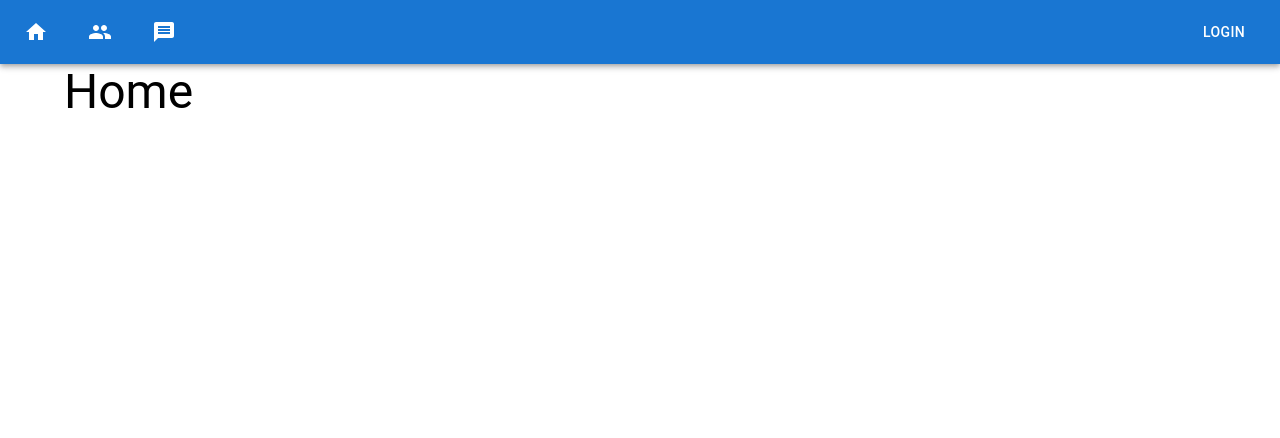
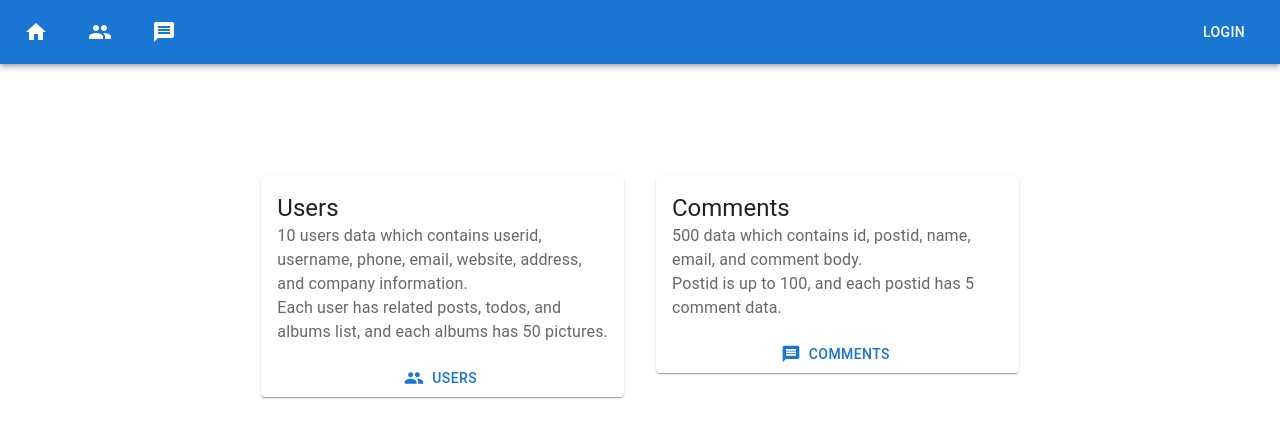
Before and after one commit to mihonak/jsonplaceholder-demo, a React (Create React App) app: page / in a window 1280 px wide. Shown: the top 438 px of the page. Built offline with nearby package versions, Linux system fonts and the light colour scheme.

Commit message:
added descriptions on home page

```diff
--- a/src/Home.js
+++ b/src/Home.js
@@ -1,11 +1,59 @@
-import { Typography } from "@mui/material";
+import { Button, Card, CardContent, Grid, Typography } from "@mui/material";
+import PeopleIcon from "@mui/icons-material/People";
+import MessageIcon from "@mui/icons-material/Message";
+import { CardActions } from "@mui/joy";
 
 export const Home = () => {
   return (
     <>
-      <Typography variant="h3" gutterBottom>
-        Home
-      </Typography>
+      <Grid
+        container
+        spacing={4}
+        direction="row"
+        justifyContent="center"
+        alignItems="flex-start"
+        mt={10}
+      >
+        <Grid item xs={12} sm={8} md={4}>
+          <Card>
+            <CardContent>
+              <Typography variant="h5">Users</Typography>
+              <Typography color="text.secondary">
+                10 users data which contains userid, username, phone, email,
+                website, address, and company information.
+              </Typography>
+              <Typography color="text.secondary">
+                Each user has related posts, todos, and albums list, and each
+                albums has 50 pictures.
+              </Typography>
+            </CardContent>
+            <CardActions>
+              <Button href="/Users" startIcon={<PeopleIcon />}>
+                Users
+              </Button>
+            </CardActions>
+          </Card>
+        </Grid>
+        <Grid item xs={12} sm={8} md={4}>
+          <Card>
+            <CardContent>
+              <Typography variant="h5">Comments</Typography>
+              <Typography color="text.secondary">
+                500 data which contains id, postid, name, email, and comment
+                body.
+              </Typography>
+              <Typography color="text.secondary">
+                Postid is up to 100, and each postid has 5 comment data.
+              </Typography>
+            </CardContent>
+            <CardActions>
+              <Button href="/Comments" startIcon={<MessageIcon />}>
+                Comments
+              </Button>
+            </CardActions>
+          </Card>
+        </Grid>
+      </Grid>
     </>
   );
 };
```
